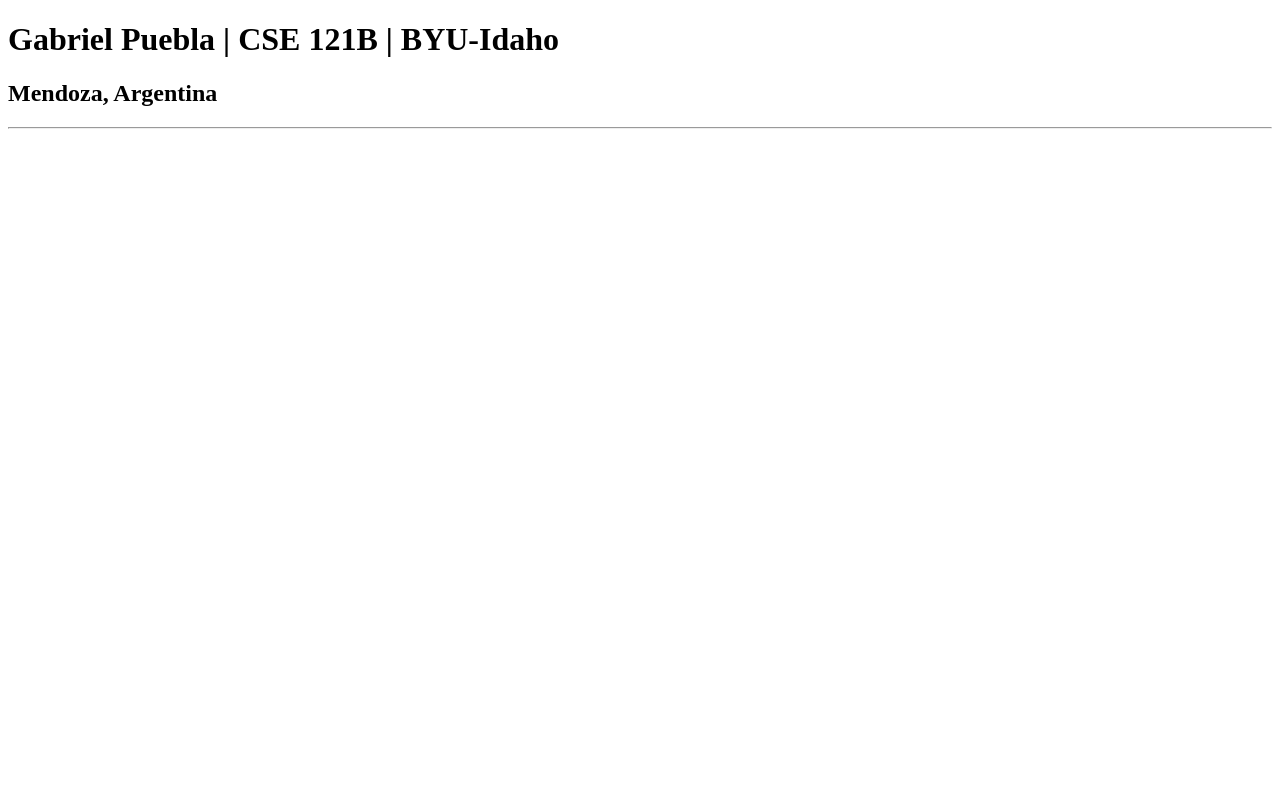
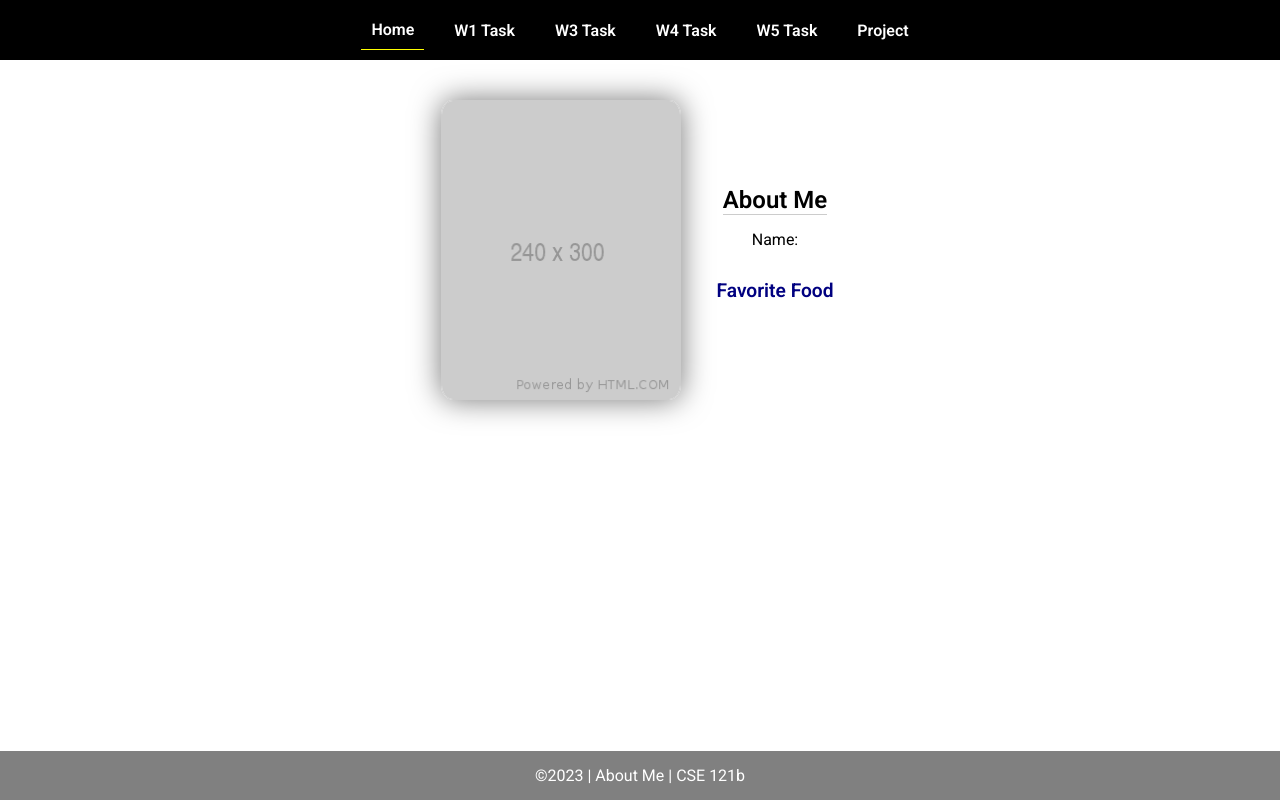
Before and after one commit to GPuebla/cse121b, a plain HTML site: page index.html in a window 1280 px wide. Drawn offline with Linux system fonts and the light colour scheme.

Commit message:
Adding files - week 2 activity

```diff
--- /dev/null
+++ b/Scripts/main.js
@@ -0,0 +1,9 @@
+// copyright year
+document.querySelector('#year').textContent = new Date().getFullYear();
+
+// toggle menu in small view
+const toggleMenu = () => {
+    document.querySelector('#menu').classList.toggle('open');
+}
+
+document.querySelector('#toggleMenu').addEventListener('click', toggleMenu);
--- /dev/null
+++ b/Styles/main.css
@@ -0,0 +1,157 @@
+/* Universal Selector */
+* {
+    margin: 0;
+    padding: 0;
+    box-sizing: border-box;
+}
+
+/* HTML Selectors */
+body {
+    font-family: 'Roboto', Helvetica, sans-serif;
+}
+
+nav {
+    background-color: black;
+    width: 100%;
+    position: fixed;
+    top: 0;
+}
+
+nav ul {
+    display: flex;
+    flex-direction: column;
+    align-items: center;
+    max-width: fit-content;
+    margin: 0 auto;
+}
+
+nav ul li {
+    flex: 1 1 auto;
+}
+
+nav ul li:first-child {
+    display: block;
+    font-size: 2rem;
+}
+
+nav ul li:first-child a {
+    padding: 1px 10px;
+}
+
+nav ul li {
+    display: none;
+    list-style: none;
+    margin: 10px;
+}
+
+nav ul li a {
+    display: block;
+    padding: 10px;
+    text-decoration: none;
+    font-weight: 600;
+    color: white;
+    text-align: center;
+}
+
+nav ul li a:hover {
+    background-color: #efefef;
+    color: black;
+}
+
+h1, h2 {
+    text-align: center;
+    margin-bottom: 15px;
+
+}
+
+h1 {
+border-bottom: 1px solid #ccc;
+}
+
+h2 {
+    font-size: 1.2rem;
+    color: navy;
+    text-align: center;
+    margin-top: 30px;
+}
+
+main {
+    margin-top: 125px;
+    display: grid;
+    grid-template-columns: 1fr;
+    grid-gap: 20px;
+    align-items: center;
+    justify-content: center;
+}
+
+picture {
+    margin: 0 auto;
+}
+
+picture img {
+    width: 240px;
+    height: auto;
+    border-radius: 5%;
+    border: 1px solid #ccc;
+    box-shadow: 0 0 30px #777;
+}
+
+section {
+    display: flex;
+    flex-direction: column;
+    align-items: center;
+    margin: 10px
+}
+
+label {
+    margin: 15px 0;
+}
+
+footer {
+    background-color: gray;
+    color: white;
+    padding: 15px;
+    text-align: center;
+    width: 100%;
+    position: fixed;
+    bottom: 0;
+}
+
+/* Class Selectors */
+.active {
+    border-bottom: 1px solid yellow;
+}
+
+.open li {
+    display: block;
+}
+
+.block {
+    display: block;
+}
+
+/* ID Selectors */
+
+/* Media Queries */
+@media only screen and (min-width: 32.5em) {
+    nav ul {
+        flex-direction: row;
+    }
+
+    nav ul li:first-child {
+        display: none;
+    }
+
+    nav ul li {
+        display: block;
+    }
+
+    main {
+        margin: 100px auto 20px;
+        grid-template-columns: 250px 1fr;
+        max-width: -moz-fit-content;
+        max-width: fit-content;
+
+    }
+
+}
--- a/index.html
+++ b/index.html
@@ -1,14 +1,45 @@
 <!DOCTYPE html>
 <html lang="en">
+
 <head>
-    <meta charset="UTF-8">
-    <meta name="viewport" content="width=device-width, initial-scale=1.0">
-    <title>Gabriel Puebla | CSE 121B | BYU-Idaho</title>
+  <meta charset="UTF-8">
+  <meta name="viewport" content="width=device-width, initial-scale=1.0">
+  <title>About Me | CSE 121b | W02: Programming Tasks</title>
+  <link rel="preconnect" href="https://fonts.googleapis.com">
+  <link rel="preconnect" href="https://fonts.gstatic.com" crossorigin>
+  <link href="https://fonts.googleapis.com/css2?family=Roboto:wght@400;600&display=swap"
+    rel="stylesheet">
+  <link rel="stylesheet" href="styles/main.css">
 </head>
+
 <body>
-    <h1>Gabriel Puebla | CSE 121B | BYU-Idaho</h1>
-    <h2>Mendoza, Argentina</h2>
-    <hr>
+  <nav>
+    <ul id="menu">
+      <li><a id="toggleMenu">&equiv;</a></li>
+      <li><a href="index.html" class="active">Home</a></li>
+      <li><a href="w01-task.html">W1 Task</a></li>
+      <li><a href="w03-task.html">W3 Task</a></li>
+      <li><a href="w04-task.html">W4 Task</a></li>
+      <li><a href="w05-task.html">W5 Task</a></li>
+      <li><a href="project.html">Project</a></li>
+    </ul>
+  </nav>
+  <main id="home">
+    <picture>
+      <img src="images/placeholder.png" alt="Placeholder Image">
+    </picture>
+    <section>
+      <h1>About Me</h1>
+      <div class="info">Name: <span id="name"></span></div>
+      <h2>Favorite Food</h2>
+      <div class="block" id="food"></div>
+    </section>
+  </main>
+  <footer>
+    &copy;<span id="year"></span> | About Me | CSE 121b
+  </footer>
+  <script src="scripts/main.js"></script>
+  <script src="scripts/w02-task.js"></script>
+</body>
 
-</body>
 </html>
```
Also changed, not shown: Scripts/w02-task.js (added, +23 -0 lines), index-old.html (added, +14 -0 lines), w01-task.html (+1 -1 lines), Images/my_photo.jpeg (added), Images/placeholder.png (added), Scripts/w01-task.js (renamed from w01-task.js).
